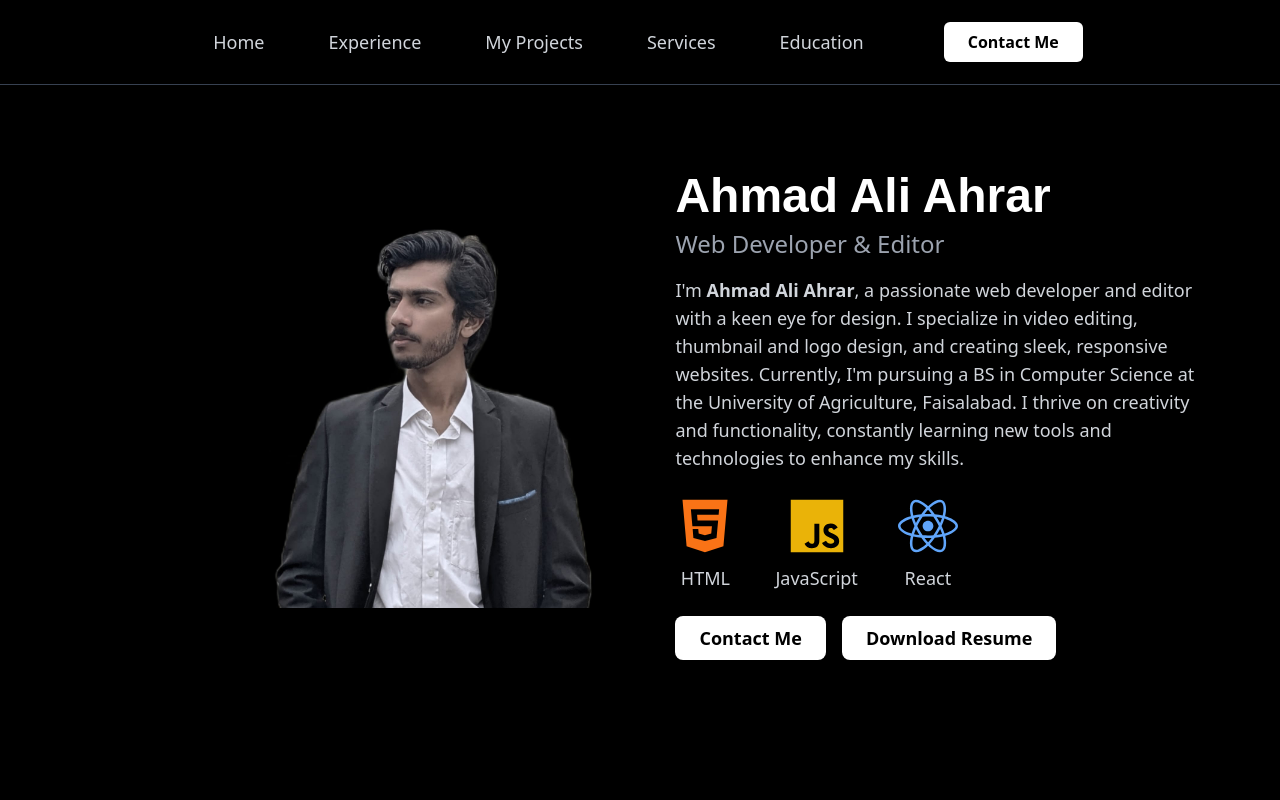
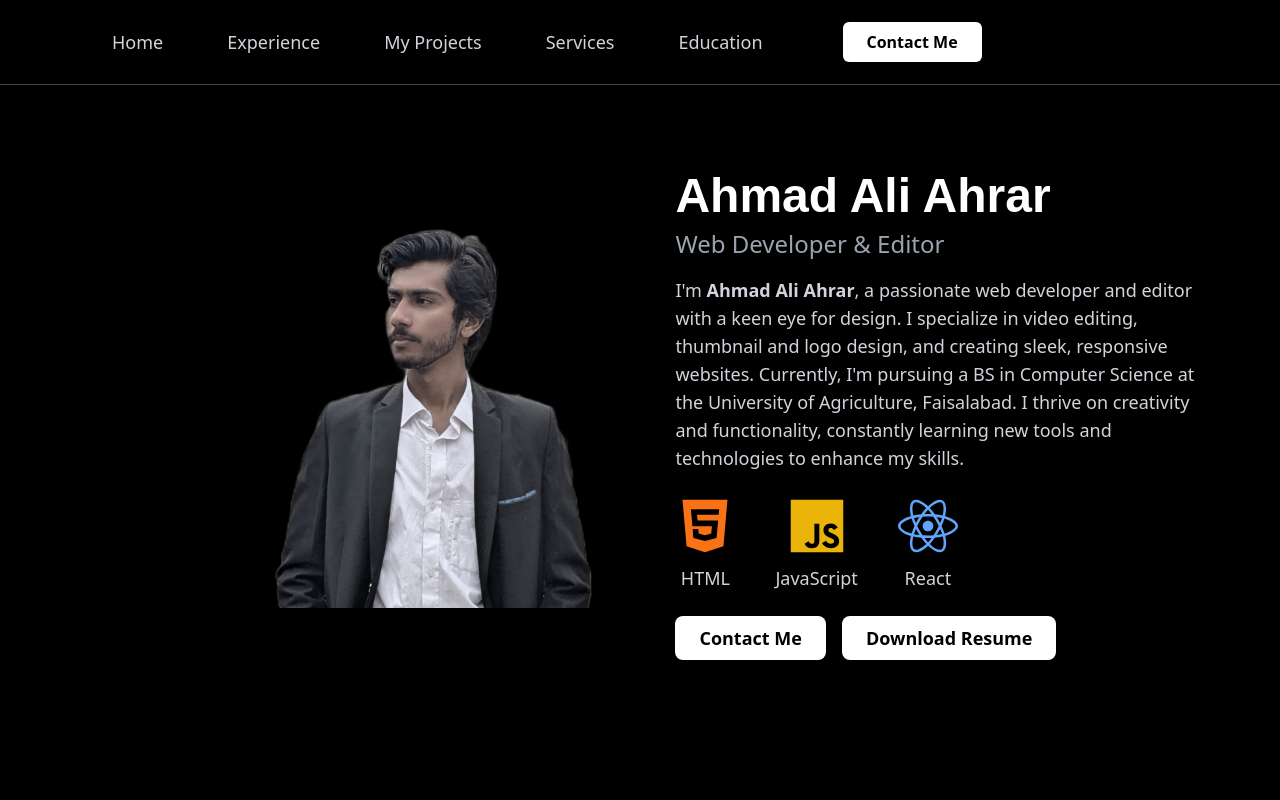
Before and after one commit to ahrar-2004/portfolio, a React (Create React App) app: page / in a window 1280 px wide. Shown: the top 800 px of the page. Built offline with nearby package versions, Linux system fonts and the light colour scheme.

Commit message:
initial commit

```diff
--- a/src/components/Navbar.js
+++ b/src/components/Navbar.js
@@ -9,11 +9,11 @@ const Navbar = () => {
 
   return (
     <nav className="bg-black text-white p-4 shadow-lg border-b border-gray-700 fixed top-0 left-0 w-full z-50">
-      <div className="max-w-6xl mx-auto flex flex-col md:flex-row justify-center items-center px-6 md:px-8">
+      <div className="max-w-6xl mx-auto flex justify-between items-center px-6 md:px-8">
 
         {/* Mobile Menu Button */}
         <button
-          className="md:hidden text-2xl absolute left-4 top-4 focus:outline-none transition-transform duration-200"
+          className="md:hidden text-3xl focus:outline-none transition-transform duration-200"
           onClick={() => setOpen(!open)}
           aria-label="Toggle menu"
         >
@@ -23,12 +23,11 @@ const Navbar = () => {
         {/* Navigation Links */}
         <div
           className={`absolute md:static top-16 left-0 w-full md:w-auto bg-black md:bg-transparent flex flex-col md:flex-row md:items-center
-          transition-all duration-300 ease-in-out transform ${
+          transition-all duration-300 ease-in-out ${
             open ? "opacity-100 h-auto py-4" : "opacity-0 h-0 md:opacity-100 md:h-auto"
           } md:flex md:gap-8 text-center`}
         >
-          {[
-            { name: "Home", to: "#home" },
+          {[{ name: "Home", to: "#home" },
             { name: "Experience", to: "#experience" },
             { name: "My Projects", to: "#projects" },
             { name: "Services", to: "#services" },
@@ -46,13 +45,13 @@ const Navbar = () => {
             </Link>
           ))}
 
-          {/* Contact Button (White & Centered) */}
+          {/* Contact Button */}
           <Link
             smooth
             to="#contact"
             className="block md:inline-block px-6 py-2 mt-3 md:mt-0 bg-white text-black font-semibold rounded-md
               hover:bg-gray-300 transition-transform duration-200 transform hover:scale-105 md:ml-8"
-            onClick={closeMenu} // CLOSE MENU AFTER CLICK
+            onClick={closeMenu}
           >
             Contact Me
           </Link>
```
